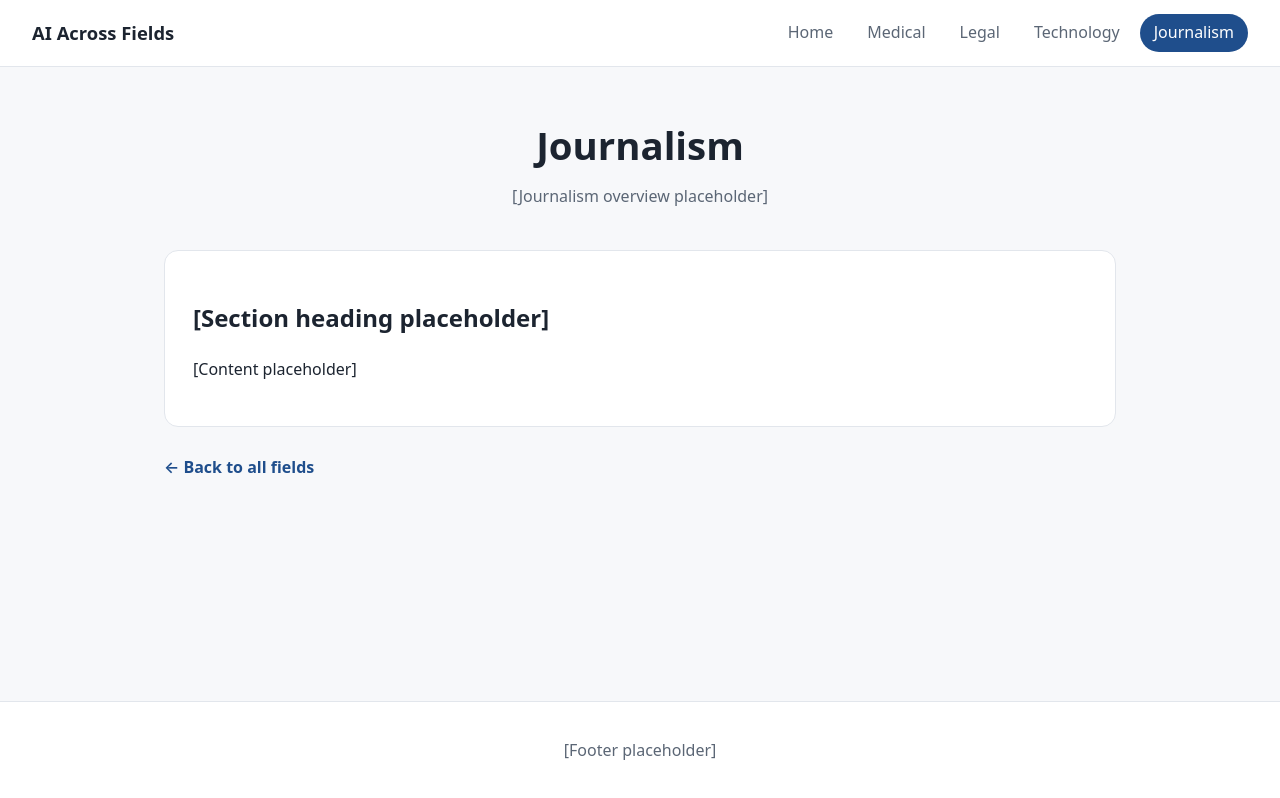
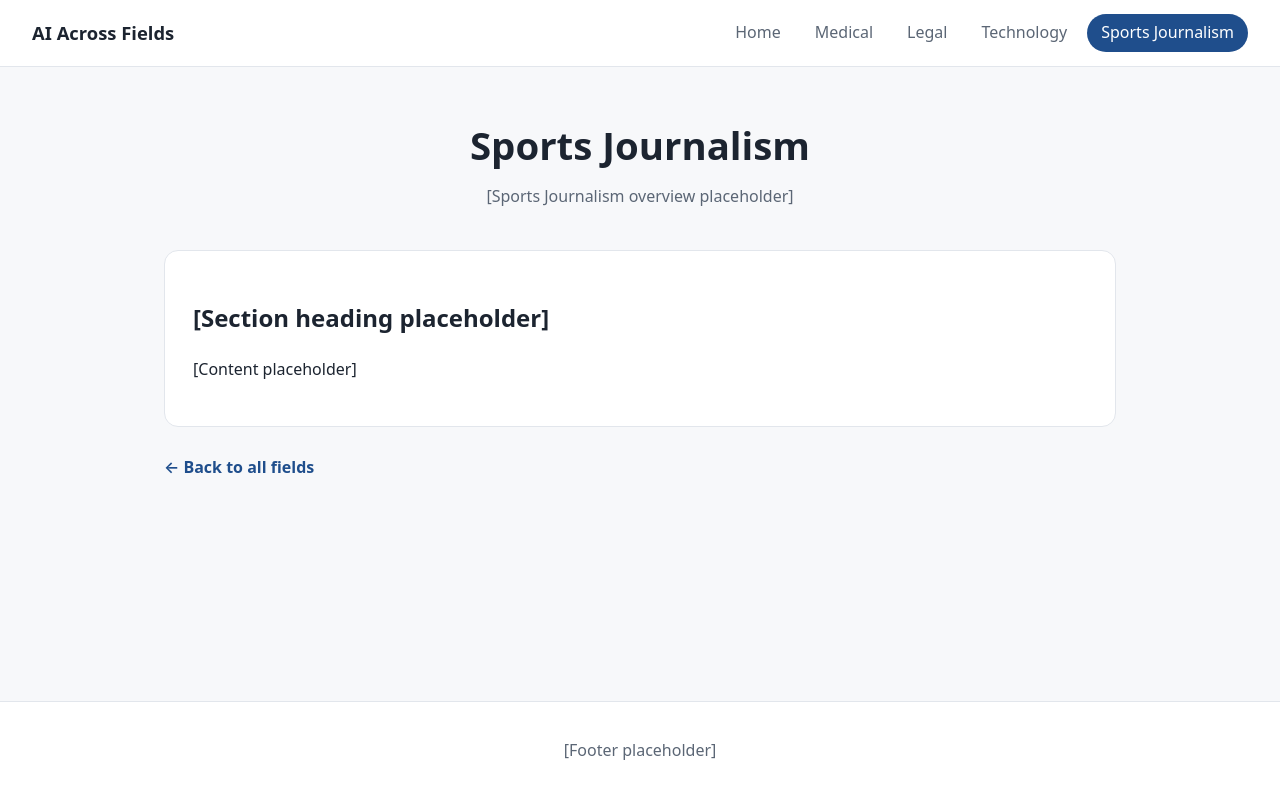
Before and after one commit to ajurczenia4219/ai-across-fields-site, a plain HTML site: page journalism.html in a window 1280 px wide. Drawn offline with Linux system fonts and the light colour scheme.

Commit message:
Change title and headings to Sports Journalism

```diff
--- a/journalism.html
+++ b/journalism.html
@@ -3,18 +3,18 @@
 <head>
 <meta charset="UTF-8">
 <meta name="viewport" content="width=device-width, initial-scale=1">
-<title>Journalism | AI Across Fields</title>
+<title>Sports Journalism | AI Across Fields</title>
 <link rel="stylesheet" href="style.css">
 </head>
 <body>
 <header class="site-header">
 <a class="brand" href="index.html">AI Across Fields</a>
-<nav><a href="index.html">Home</a><a href="medical.html">Medical</a><a href="legal.html">Legal</a><a href="technology.html">Technology</a><a href="journalism.html" class="active">Journalism</a></nav>
+<nav><a href="index.html">Home</a><a href="medical.html">Medical</a><a href="legal.html">Legal</a><a href="technology.html">Technology</a><a href="journalism.html" class="active">Sports Journalism</a></nav>
 </header>
 <main>
 <section class="hero">
-<h1>Journalism</h1>
-<p>[Journalism overview placeholder]</p>
+<h1>Sports Journalism</h1>
+<p>[Sports Journalism overview placeholder]</p>
 </section>
 <section class="content">
 <h2>[Section heading placeholder]</h2>
```
